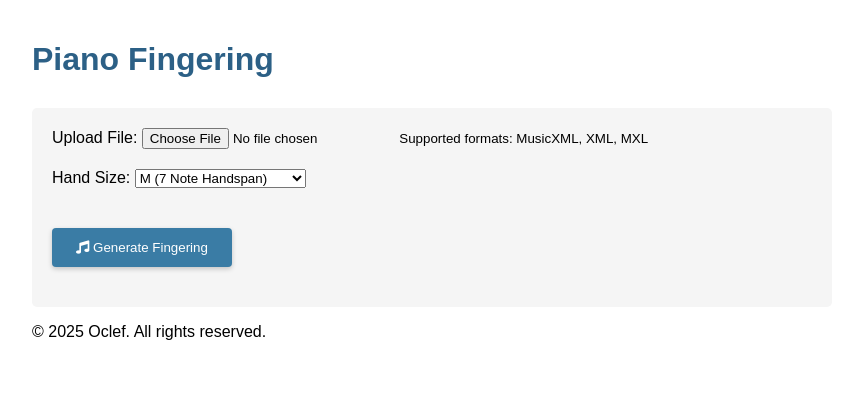
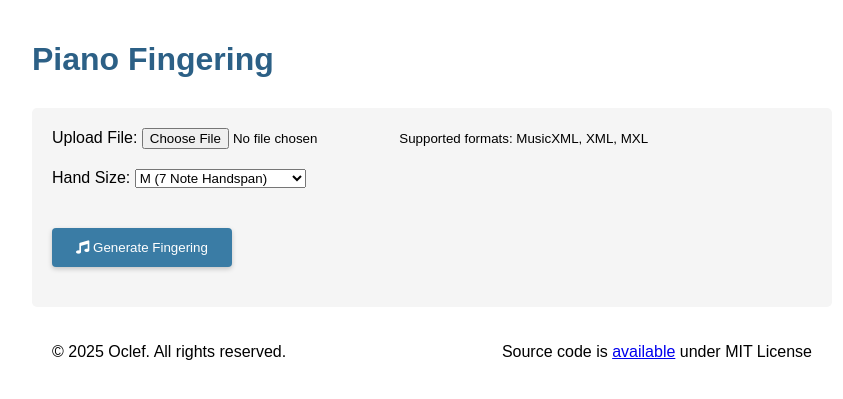
Before and after one commit to OclefInc/piano-fingering-web, a Flask app: page / in a window 1280 px wide. Shown: the top 399 px of the page, without its empty margins (208-1051 px from the left). Run offline with Flask 2, Linux system fonts and the light colour scheme.

Commit message:
link to source code

```diff
--- a/app/templates/base.html
+++ b/app/templates/base.html
@@ -96,8 +96,9 @@
         {% endwith %}
         {% block content %}{% endblock %}
     </main>
-    <footer>
+    <footer style="display:flex; justify-content: space-between; align-items: center; padding: 20px;">
         <p>&copy; {{ now.year }} Oclef. All rights reserved.</p>
+        <p>Source code is <a href="https://github.com/OclefInc/piano-fingering-web">available</a> under MIT License</p>
     </footer>
 
 </body>
```
Also changed, not shown: README.md.
